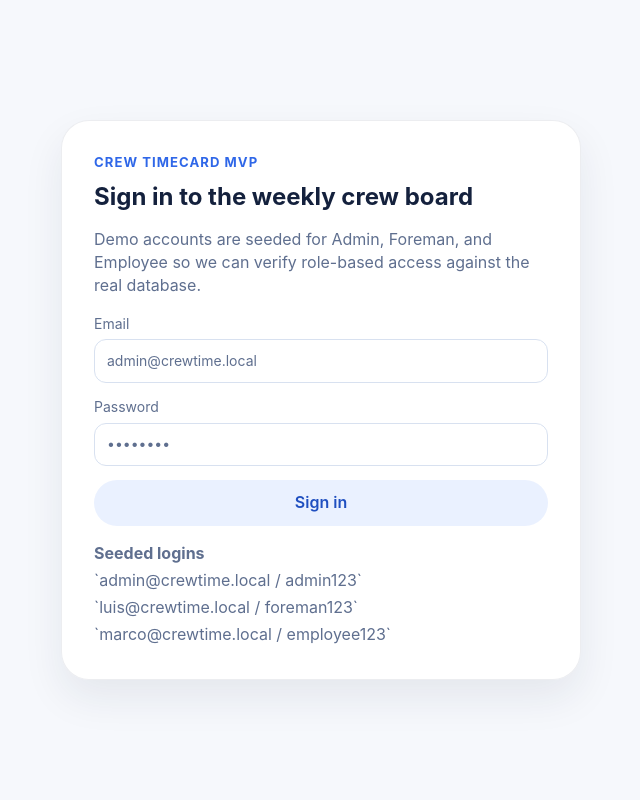
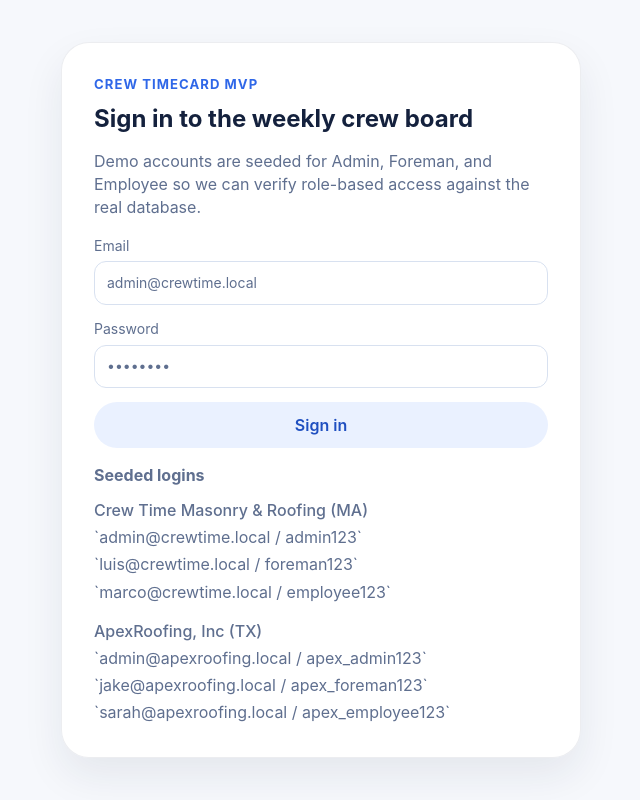
Before and after one commit to jbmohler-sudo/MyguysTime, a React (Vite) app: page / in a window 1280 px wide. Shown: the whole page, without its empty margins (319-959 px from the left). Built offline with nearby package versions, Linux system fonts and the light colour scheme; no server answers.

Commit message:
Update login page to show both test companies' credentials

```diff
--- a/src/components/LoginScreen.tsx
+++ b/src/components/LoginScreen.tsx
@@ -54,9 +54,14 @@ export function LoginScreen({ onLogin, error }: LoginScreenProps) {
         {localError || error ? <p className="error-banner">{localError || error}</p> : null}
         <div className="demo-logins">
           <strong>Seeded logins</strong>
+          <p style={{ marginTop: "8px", fontWeight: "500" }}>Crew Time Masonry & Roofing (MA)</p>
           <span>`admin@crewtime.local / admin123`</span>
           <span>`luis@crewtime.local / foreman123`</span>
           <span>`marco@crewtime.local / employee123`</span>
+          <p style={{ marginTop: "12px", marginBottom: "0", fontWeight: "500" }}>ApexRoofing, Inc (TX)</p>
+          <span>`admin@apexroofing.local / apex_admin123`</span>
+          <span>`jake@apexroofing.local / apex_foreman123`</span>
+          <span>`sarah@apexroofing.local / apex_employee123`</span>
         </div>
       </section>
     </div>
```
